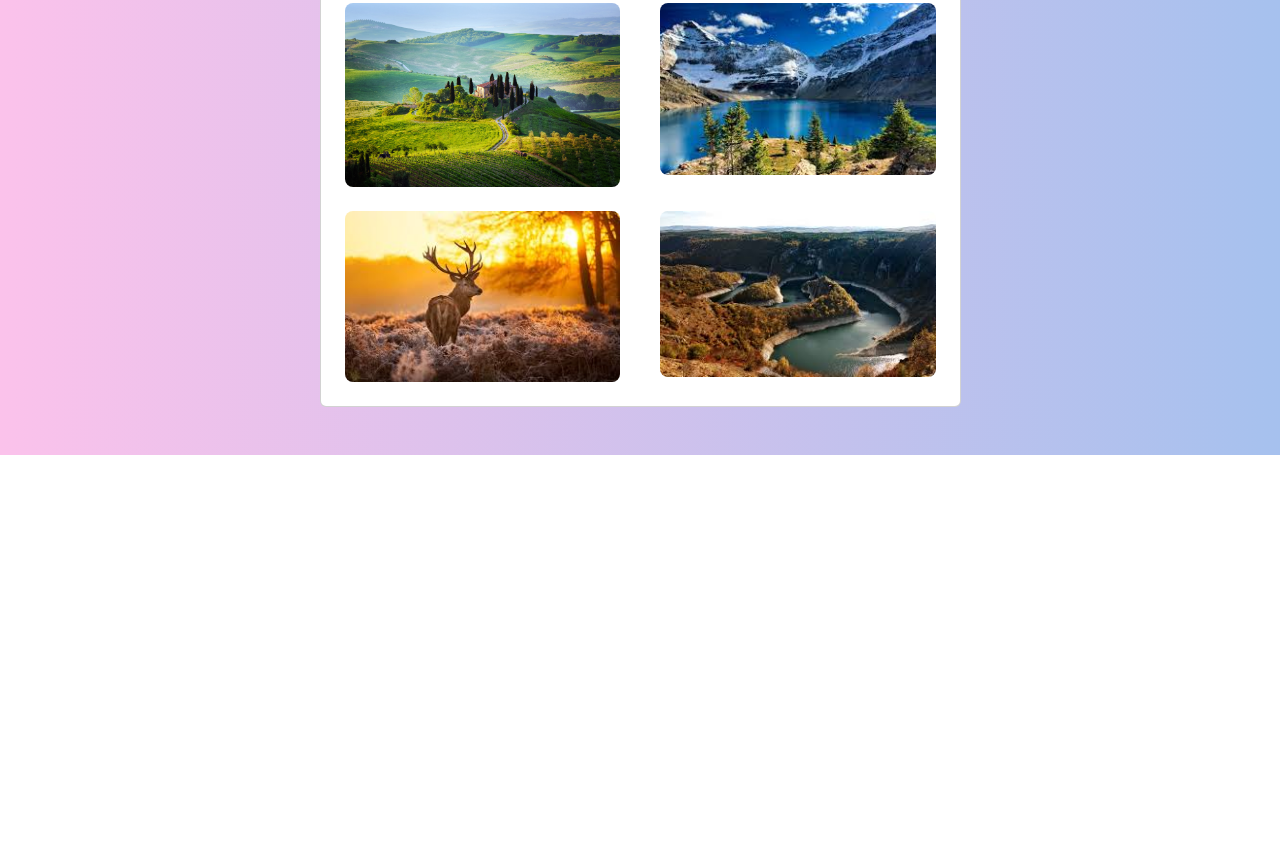
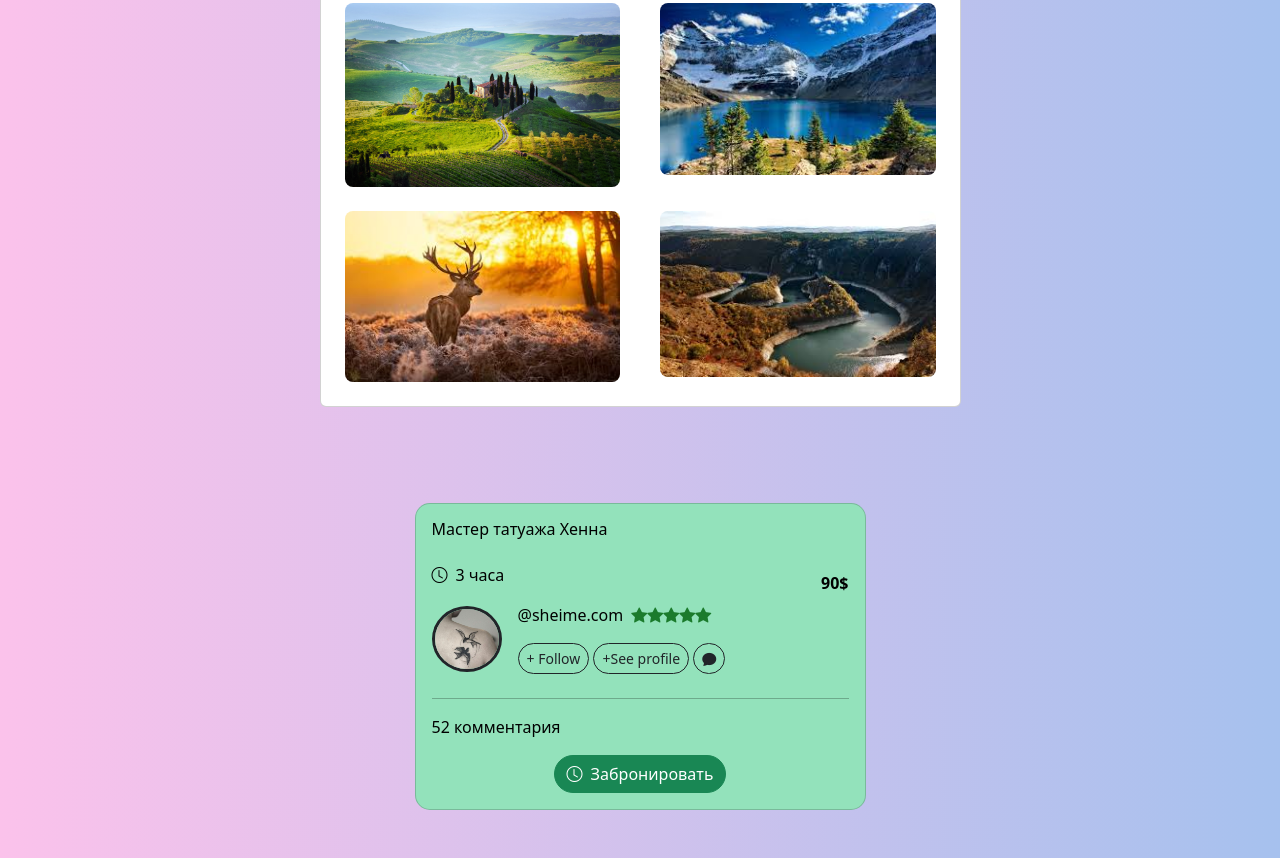
Before and after one commit to Gorbunova89/Profile_2_3, a plain HTML site: page index.html in a window 1280 px wide. Shown: the part 643-1501 px from the top of the page. Before the commit the page ends 1098 px from the top, so only its background shows below. Drawn offline with nearby package versions, Linux system fonts and the light colour scheme.

Commit message:
created second card

```diff
--- a/CSS/style.css
+++ b/CSS/style.css
@@ -11,3 +11,11 @@ background: -webkit-linear-gradient(to right, rgba(251, 194, 235, 1), rgba(166,
 a {
     text-decoration: none;
 }
+
+.btn {
+    border-radius: 40px;
+}
+
+.btn .btn-border {
+    border: 3px;
+}
--- a/index.html
+++ b/index.html
@@ -5,6 +5,7 @@
 <meta name="viewport" content="width=device-width, initial-scale=1.0">
 <link href="https://cdn.jsdelivr.net/npm/bootstrap@5.2.3/dist/css/bootstrap.min.css" rel="stylesheet"
     integrity="sha384-rbsA2VBKQhggwzxH7pPCaAqO46MgnOM80zW1RWuH61DGLwZJEdK2Kadq2F9CUG65" crossorigin="anonymous">
+<link rel="stylesheet" href="https://cdn.jsdelivr.net/npm/bootstrap-icons@1.10.3/font/bootstrap-icons.css">
 <link rel="stylesheet" href="css/style.css">
 <title>Profile2</title>
 </head>
@@ -15,10 +16,13 @@
             <div class="row d-flex justify-content-center align-items-center h-100">
                 <div class="col col-lg-9 col-xl-7">
                     <div class="card">
-                        <div class="rounded-top text-white d-flex flex-row" style="background-color: #000; height: 200px">
+                        <div class="rounded-top text-white d-flex flex-row"
+                            style="background-color: #000; height: 200px">
                             <div class="ms-4 mt-5 d-flex flex-column" width="150px">
-                                <img src="img/depositphotos_86983214-stock-photo-oil-painting-white-teddy-bear.jpg" class="mt-4 mb-2 img-thumbnail img-fluid" alt="" style="width: 150px; z-index: 1">
-                                <button class="btn btn-outline-dark" data-mdb-ripple-color="dark" style="z-index: 1">Edit profile</button>
+                                <img src="img/depositphotos_86983214-stock-photo-oil-painting-white-teddy-bear.jpg"
+                                    class="mt-4 mb-2 img-thumbnail img-fluid" alt="" style="width: 150px; z-index: 1">
+                                <button class="btn btn-outline-dark" data-mdb-ripple-color="dark"
+                                    style="z-index: 1">Edit profile</button>
                             </div>
                             <div class="ms-3" style="margin-top: 130px;">
                                 <h5>Andy Horwitz</h5>
@@ -79,6 +83,56 @@
         </div>
     </section>
 
+    <!-- green card -->
+    <section>
+        <div class="container py-5 h-100">
+            <div class="row d-flex justify-content-center align-items-center">
+                <div class="col col-md-9 col-lg-7 col-xl-5">
+                    <div class="card" style="border-radius: 15px; background-color: #93e2bb;">
+                        <div class="card-body text-black">
+                            <div>
+                                <h6 class="mb-4">Мастер татуажа Хенна</h6>
+                                <div class="d-flex justify-content-between align-items-center">
+                                    <p><i class="bi bi-clock me-2 mb-0"></i>3 часа</p>
+                                    <p class="fw-bold mb-0">90$</p>
+                                </div>
+                            </div>
+                            <div class="d-flex align-items-center mb-4">
+                                <div class="flex-shrink-0">
+                                    <img src="img/95295cb142704f3460a4978a758c7577--ceiling-ideas-shane-tattoo.jpg"
+                                        alt="" style="width: 70px;"
+                                        class="rounded-circle img-fluid border border-3 border-dark">
+                                </div>
+                                <div class="flex-grow-1 ms-3">
+                                    <div class="d-flex flex-row align-items-center">
+                                        <p class="me-2">@sheime.com</p>
+                                        <ul class="list-unstyled d-flex flex-row" style="color: #1B7B2C;">
+                                            <li><i class="bi bi-star-fill fs-6"></i></li>
+                                            <li><i class="bi bi-star-fill"></i></li>
+                                            <li><i class="bi bi-star-fill"></i></li>
+                                            <li><i class="bi bi-star-fill"></i></li>
+                                            <li><i class="bi bi-star-fill"></i></li>
+                                        </ul>
+                                    </div>
+                                    <div class="btn-border">
+                                        <button class="btn btn-outline-dark btn-rounded btn-sm border-3" data-mdb-ripple-color="dark">+ Follow</button>
+                                        <button class="btn btn-outline-dark btn-rounded btn-sm">+See profile</button>
+                                        <button class="btn btn-outline-dark btn-rounded btn-sm "><i class="bi bi-chat-fill"></i></button>
+                                    </div>
+                                </div>
+                            </div>
+                            <hr>
+                            <p>52 комментария</p>
+                            <div class="col d-flex justify-content-center">
+                             <button class="btn btn-success" type="button"><i class="bi bi-clock me-2"></i>Забронировать</button>
+                            </div>
+                            </div>
+                    </div>
+                </div>
+            </div>
+        </div>
+    </section>
+
 
     <script src="https://cdn.jsdelivr.net/npm/bootstrap@5.2.3/dist/js/bootstrap.bundle.min.js"
         integrity="sha384-kenU1KFdBIe4zVF0s0G1M5b4hcpxyD9F7jL+jjXkk+Q2h455rYXK/7HAuoJl+0I4"
```
Also changed, not shown: IMG/95295cb142704f3460a4978a758c7577--ceiling-ideas-shane-tattoo.jpg (added).
